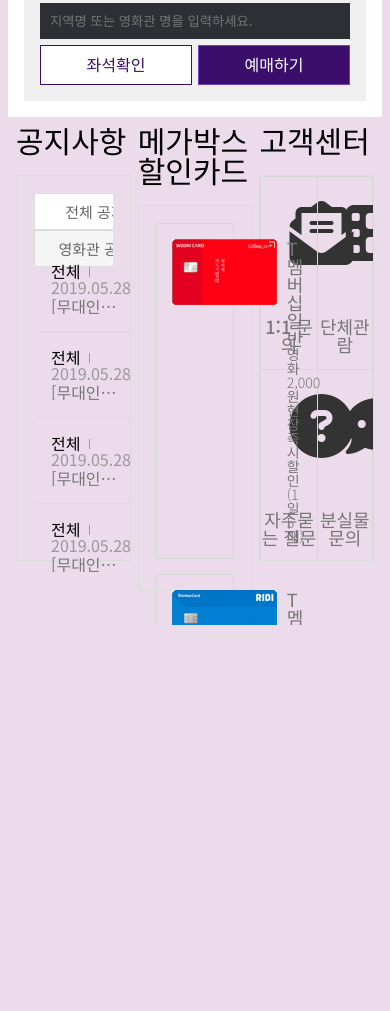
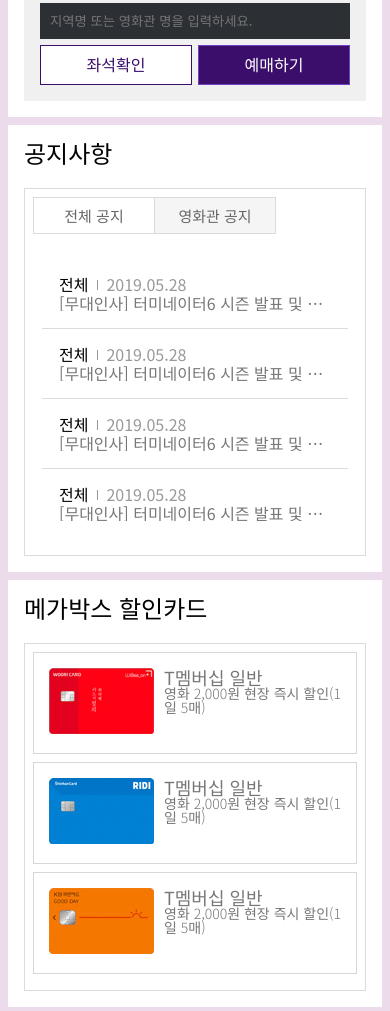
Before and after one commit to ParkHJ11/megabox, a plain HTML site: page index.html in a window 390 px wide. Shown: the part 2720-3731 px from the top of the page. Before the commit the page ends 3345 px from the top, so only its background shows below. Drawn offline with Linux system fonts and the light colour scheme.

Commit message:
feat_add

```diff
--- a/css/style.css
+++ b/css/style.css
@@ -48,7 +48,6 @@
 .banner_menu .bm_right ul { float: left; }
 .banner_menu .bm_right li { position: relative; display: inline-block; text-align: center; margin-right: 35px; }
 .banner_menu .bm_right li a { padding: 15px 0; }
-.banner_menu .bm_right li.line { }
 .banner_menu .bm_right li.white a,
 .banner_menu .bm_right li.purple a { width: 142px; box-sizing: border-box;}
 .banner_menu .bm_right li.white { margin-right: 10px; }
@@ -75,10 +74,8 @@
 .movie_title li a { display: block; padding: 15px 0; font-size: 18px; color: #666; font-weight: 700; }
 .movie_title li.active a { background: #666; color: #fff; }
 .movie_chart { overflow: hidden; }
-.movie_chart > div > div { }
 .movie_chart > div > div:after { content: ''; display: block; clear: both; }
 .movie_chart > div > div > div { float: left; margin-right: 20px; width: 288px; }
-.movie_chart >div > div > div:first-child {  }
 .movie_chart >div > div > div:last-child { margin-right: 0; }
 .movie_chart >div > div > div .poster { position: relative; }
 .movie_chart >div > div > div .poster img { display: block; }
@@ -99,7 +96,6 @@
 .movie_chart >div > div > div .info h3 span.a12 { background-position: -0px -125px; }
 .movie_chart >div > div > div .info h3 span.a15 { background-position: -29px -125px; }
 .movie_chart >div > div > div .info h3 span.a19 { background-position: -58px -125px; }
-.movie_chart >div > div > div .info .info_btn {  }
 .movie_chart >div > div > div .info .info_btn a { position: absolute; display: inline-block; background: #f2f2f2; font-size: 18px; font-weight: 500; padding: 15px 26px; bottom: 20px;  }
 .movie_chart >div > div > div .info .info_btn a:first-child { left: 17px;  }
 .movie_chart >div > div > div .info .info_btn a:last-child { right: 17px;  }
@@ -155,11 +151,10 @@
 
 /* help */
 .help { overflow: hidden; }
-.help article { float: left; width: 32%; margin-right: 2%; height: 500px; }
+.help article { float: left; width: 32%; margin-right: 2%; height: auto; }
 .help article:last-child { margin-right: 0; }
 .help article > div { border: 1px solid #dbdbdb; height: 350px; }
-.help article:last-child > div { height: 384px; }
-.help .help_box1 {  }
+.help article:last-child > div { border: 0; height: auto; }
 .help article h3 { font-size: 30px; font-weight: 500; margin-bottom: 20px; }
 
 /* 공지사항 */
@@ -171,18 +166,14 @@
 .notice > ul > li ul { position: absolute; left: 17px; top: 70px; width: 90%;  }
 .notice > ul > li ul li { text-align: left; padding: 17px; width: 100%; box-sizing: border-box; border-bottom: 1px solid #dbdbdb; }
 .notice > ul > li ul li:last-child { border-bottom: 0; }
-.notice > ul > li ul li dt { }
 .notice > ul > li ul li dt .bar { position: relative; padding-right: 18px; }
 .notice > ul > li ul li dt .bar:after { content: ''; position: absolute; right: 8px; top: 8px; width: 1px; height: 10px; background: #999; }
 .notice > ul > li ul li dt em { color: #999; }
 .notice > ul > li ul li dd { color: #777; padding-top: 3px; overflow: hidden; text-overflow: ellipsis; white-space: nowrap; }
 
 /* 할인카드 */
-.help_box2 {  }
 .card { padding: 17px; }
-.card ul {  }
 .card ul li { position: relative; min-height: 102px; padding: 15px; border: 1px solid #d7d7d7; margin-bottom: 15px; box-sizing: border-box; }
-.card ul li a {  }
 .card ul li a span { position: absolute; left: 15px; top: 15px; }
 .card ul li a span img { width: 105px; }
 .card ul li a strong { display: block; padding-left: 115px; font-size: 18px; color: #777;  }
@@ -190,6 +181,7 @@
 
 /* 고객센터 */
 .service { overflow: hidden; }
+.service ul { overflow: hidden; }
 .service li { float: left; width: 50%; height: 193px; box-sizing: border-box; border: 1px solid #d7d7d7; text-align: center; }
 .service li:nth-child(1) { border-right: 0; border-bottom: 0; }
 .service li:nth-child(2) { border-bottom: 0; }
@@ -232,6 +224,15 @@
 
     .movie_chart >div > div > div .info .info_btn a { font-size: 18px; font-weight: 500; padding: 15px 10px; }
 
+    .help article.help_box1 { margin-right: 2%; width: 49%; }
+    .help article.help_box2 { margin-right: 0; width: 49%; }
+    .help article.help_box3 { width: 100%; margin-top: 2%; }
+
+    .service li { width: 25%; }
+    .service li:nth-child(1) { border-bottom: 1px solid #d7d7d7; }
+    .service li:nth-child(2) { border-bottom: 1px solid #d7d7d7; border-right: 0; }
+
+
 }
 
 @media (max-width:960px){
@@ -259,7 +260,8 @@
     #movie { background: transparent; }
     #movie .row,
     #event .row,
-    #new .row { margin: 24px; padding: 0 24px; background: #fff; }
+    #new .row,
+    #help .row { margin: 24px; padding: 0 24px; background: #fff; }
     .movie, .event, .new { padding: 24px 0; background: #fff; }
 
     .movie .ir_so { position: static; width: auto; height: auto; line-height: normal; text-indent: 0; font-size: 24px; font-weight: bold; padding-bottom: 20px; }
@@ -277,9 +279,22 @@
     .event .event_left { width: 100%; margin-right: 0; }
     .opening .open_box { display: none; }
 
+    .new h2 { font-size: 24px; }
     .new .new_left { margin-right: 0; height: 400px; }
     .new .new_right{ width: 100%; position: relative; top: 0; height: auto; }
     .new .new_right .select { width: 100%; }
+
+    #help .row { margin: 24px; padding: 0; background: none; }
+    .help article { padding: 24px; box-sizing: border-box; background: #fff; }
+    .help article h3 { font-size: 24px; font-weight: 500; height: 27px; }
+    .help article.help_box1 { width: 100%; margin-right: 0; }
+    .help article.help_box2 { width: 100%; margin-right: 0; margin-top: 24px;  }
+    .help article.help_box3 { width: 100%; margin-top: 24px; }
+    .help article.help_box3 h3 { display: none; }
+    .service li { height: 160px; border:0; }
+    .service li a span { width: 80px; height: 80px; margin: 20px auto 10px; }
+    .service li a span svg { vertical-align: -14px; }
+
 
 }
 
@@ -333,9 +348,42 @@
     .new .new_right .select .s2 { float: none; width: 100%; }
     .new .new_right .select .s1 { margin-right: 0; margin-bottom: 2%; }
 
-
+    #help .row { margin: 8px; }
+    .help article { padding: 16px; }
+    .help article > div { height:auto; }
+    .help article:first-child > div { height:350px; }
+    .help article.help_box2 { margin-top: 8px;  }
+    .help article.help_box3 { margin-top: 8px; padding: 0; }
+    .notice { padding: 8px; }
+    .card { padding: 8px; }
+    .card ul li { margin-bottom: 8px; }
+    .service li { width: 50%; }
+    .service li:nth-child(1) { border-right: 1px solid #d7d7d7; }
+    .service li:nth-child(2) { border-bottom: 1px solid #d7d7d7; }
+    .service li:nth-child(3) { border-right: 1px solid #d7d7d7; }
 }
 
 @media (max-width:480px){
     .movie_title li a { margin-right: 20px; }
 }
+
+/* 아이폰5 */
+@media (max-width:320px){
+    .movie_title li a { margin-right: 9px; }
+
+    .help article:first-child > div { height:287px; }
+
+    .card ul li { padding: 8px; min-height: 90px; }
+    .card ul li a span { left: 11px; top: 10px; }
+    .card ul li a span img { width: 60px;  }
+    .card ul li a strong { padding-left: 75px; font-size: 16px;  }
+    .card ul li a em { padding-left: 75px; font-size: 14px; padding-top: 8px; }
+
+    .notice > ul > li a { padding: 5px 10px; font-size: 14px; }
+    .notice > ul > li ul { left: 8px; top: 56px; }
+    .notice > ul > li ul li { padding: 8px; }
+
+    .service li { height: 140px; }
+    .service li a span { font-size: 3em; width: 70px; height: 70px; }
+    .service li a strong { font-size: 14px; }
+}
--- a/index.html
+++ b/index.html
@@ -948,7 +948,7 @@
                                 </li>
                                 <li>
                                     <a href="#">
-                                        <span><img src="img/card03.jpg" srcset="img/card03@3.jpg 2x" alt="card01"></span>
+                                        <span><img src="img/card03.jpg" srcset="img/card03@2.jpg 2x" alt="card01"></span>
                                         <strong>T멤버십 일반</strong>
                                         <em>영화 2,000원 현장 즉시 할인(1일 5매)</em>
                                     </a>
```
